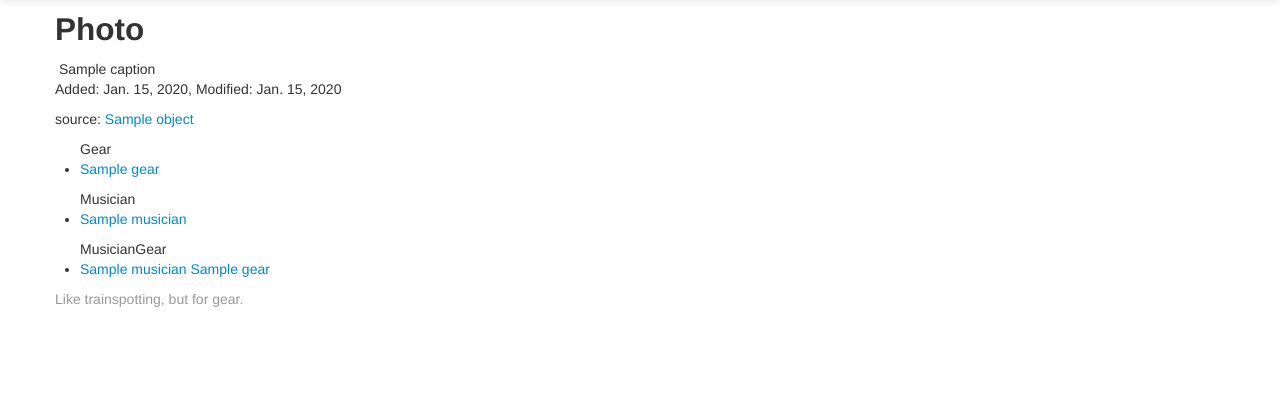
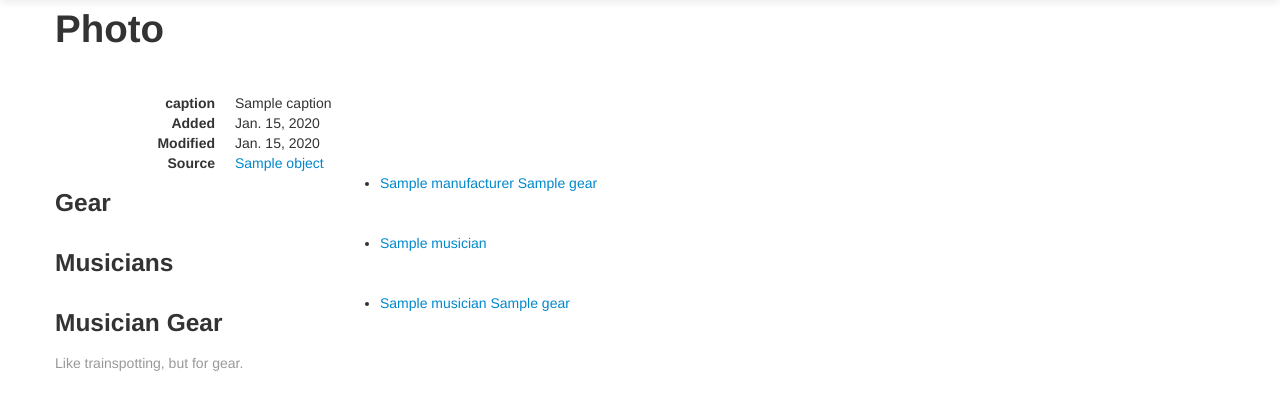
Before and after one commit to thraxil/gearspotting, a Django app: template templates/photo/photo_detail.html in a window 1280 px wide. Shown: the part 41-451 px from the top of the page. Run offline with Django 3.2, Linux system fonts and the light colour scheme; the template is opened without the code that fills it: most values are stand-ins (such as "Sample title", 1, 10 or a date in 2020); some libraries are stand-ins or nearby versions.

Commit message:
bootstrappify photo page

```diff
--- a/templates/photo/photo_detail.html
+++ b/templates/photo/photo_detail.html
@@ -2,46 +2,72 @@
 {% load thumbnail %}
 {% load markup %}
 {% block title %}Photo{% endblock %}
+{% block subhead %}Photo{% endblock %}
 
 {% block content %}
 
-<h2>Photo</h2>
+<img class="img-rounded" src="{% thumbnail object.image 1024x1024 %}" />
 
-<img src="{% thumbnail object.image 1024x1024 %}" />
-
-    {{object.caption|markdown}}
-
-<p class="timestamp">Added: {{object.added|date}}, Modified: {{object.modified|date}}</p>
+<dl class="dl-horizontal">
+	<dt>caption</dt>
+	<dd>{{object.caption|markdown}}</dd>
+	<dt>Added</dt>
+	<dd>{{object.added|date}}</dd>
+	<dt>Modified</dt>
+	<dd>{{object.modified|date}}</dd>
 {% if object.source_url %}
-<p>source: <a href="{{object.source_url}}">{{object.source_name|default:object.source_url}}</a></p>
+	<dt>Source</dt>
+	<dd><a href="{{object.source_url}}">{{object.source_name|default:object.source_url}}</a></dd>
 {% else %}
 	{% if object.source_name %}
-<p>source: {{object.source_name}}</p>
+	<dt>Source</dt>
+	<dd>{{object.source_name}}</dd>
 	{% endif %}
 {% endif %}
 
 {% if object.gear %}
-<ul>Gear
+<div class="row">
+	<div class="span3">
+		<h3>Gear</h3>
+	</div>
+	<div class="span9">
+		<ul>
 			{% for gear in object.gear %}
-<li><a href="{{gear.get_absolute_url}}">{{gear.name}}</a></li>
+			<li><a href="{{gear.manufacturer.get_absolute_url}}">{{gear.manufacturer.name}}</a> <a href="{{gear.get_absolute_url}}">{{gear.name}}</a></li>
 			{% endfor %}
 		</ul>
+	</div>
+</div>
 {% endif %}
 
 {% if object.musicians %}
-<ul>Musician
+<div class="row">
+	<div class="span3">
+		<h3>Musicians</h3>
+	</div>
+	<div class="span9">
+		<ul>
 {% for musician in object.musicians %}
 <li><a href="{{musician.get_absolute_url}}">{{musician.name}}</a></li>
 {% endfor %}
 		</ul>
+	</div>
+</div>
 {% endif %}
 
 {% if object.musiciangear %}
-<ul>MusicianGear
+<div class="row">
+	<div class="span3">
+		<h3>Musician Gear</h3>
+	</div>
+	<div class="span9">
+		<ul>
 {% for musiciangear in object.musiciangear %}
 <li><a href="{{musiciangear.musician.get_absolute_url}}">{{musiciangear.musician.name}}</a> <a href="{{musiciangear.gear.get_absolute_url}}">{{musiciangear.gear.name}}</a></li>
 {% endfor %}
 		</ul>
+	</div>
+</div>
 {% endif %}
 
 {% endblock %}
```
Lines whose indentation alone changed are shown as unchanged.
